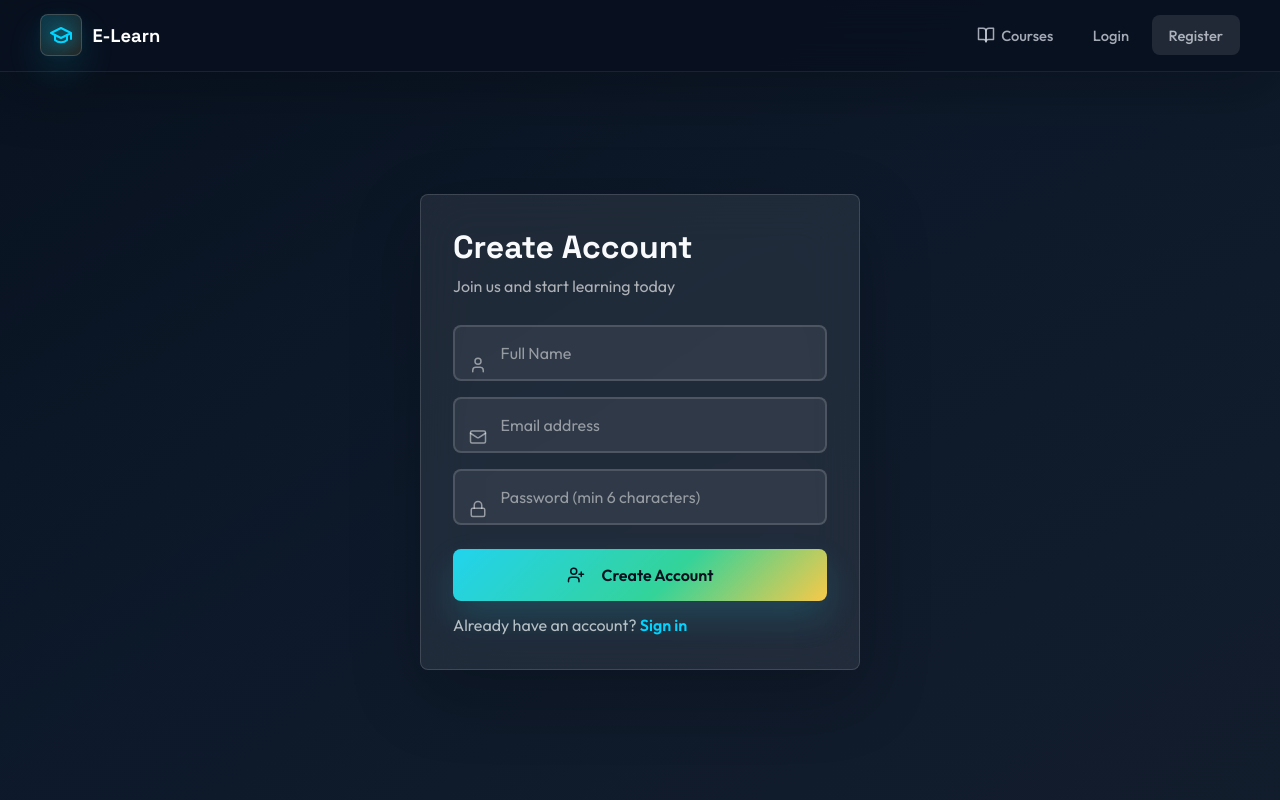
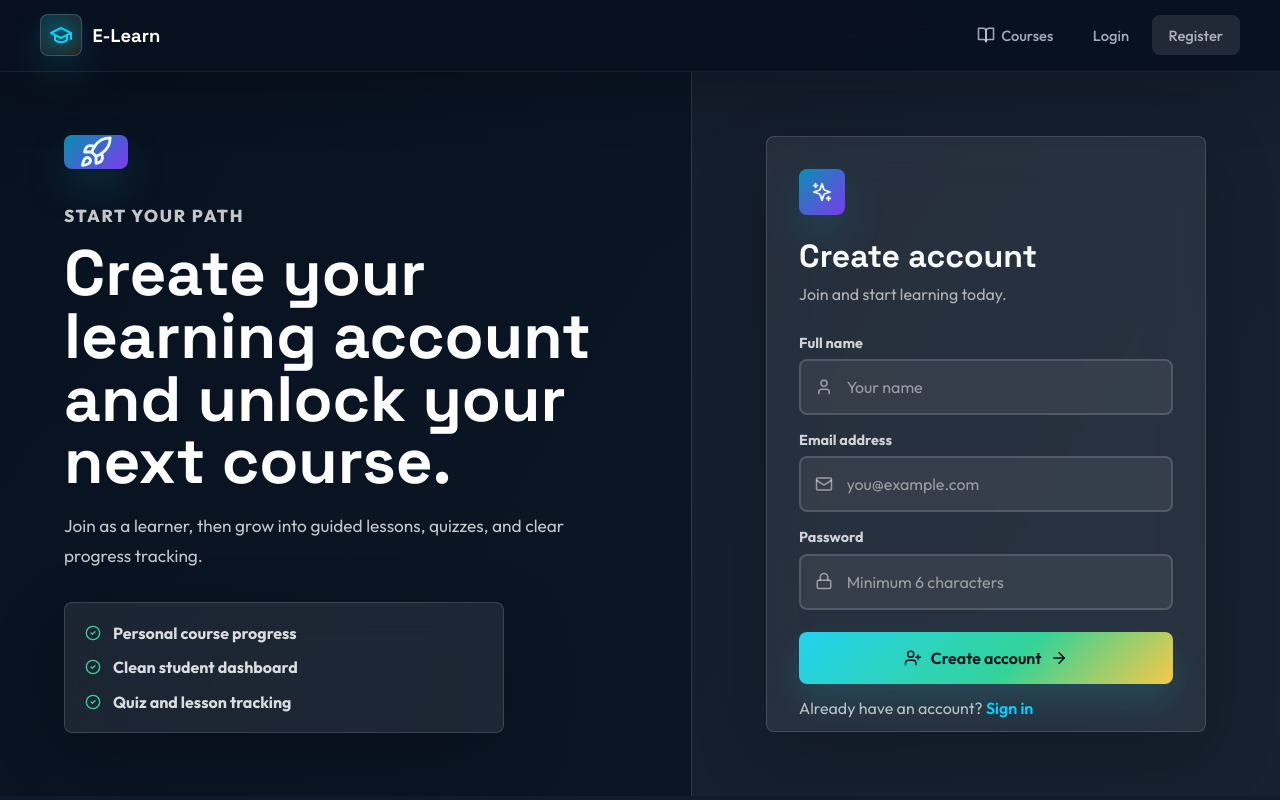
Before and after one commit to yared2124/E-learning-platform, a React (Vite) app in the folder frontend/: page /register in a window 1280 px wide. Built offline with nearby package versions, Linux system fonts and the light colour scheme.

Commit message:
style updated

```diff
--- a/frontend/src/pages/Register.jsx
+++ b/frontend/src/pages/Register.jsx
@@ -1,7 +1,16 @@
 import { useState } from "react";
 import { useAuth } from "../contexts/AuthContext";
 import { Link } from "react-router-dom";
-import { UserPlus, User, Mail, Lock, Sparkles } from "lucide-react";
+import {
+  ArrowRight,
+  CheckCircle2,
+  Lock,
+  Mail,
+  Rocket,
+  Sparkles,
+  User,
+  UserPlus,
+} from "lucide-react";
 
 export default function Register() {
   const [name, setName] = useState("");
@@ -20,65 +29,78 @@ export default function Register() {
   };
 
   return (
-    <div className="auth-container">
-      <div className="glass-card auth-card">
-        <div className="auth-glow"></div>
-        <h2 className="auth-title">Create Account</h2>
-        <p className="auth-subtitle">Join us and start learning today</p>
+    <div className="auth-page">
+      <section className="auth-visual register-visual">
+        <div className="auth-brand-mark">
+          <Rocket size={34} />
+        </div>
+        <p className="eyebrow">Start your path</p>
+        <h1>Create your learning account and unlock your next course.</h1>
+        <p>
+          Join as a learner, then grow into guided lessons, quizzes, and clear
+          progress tracking.
+        </p>
+        <div className="auth-benefits">
+          <span><CheckCircle2 size={16} /> Personal course progress</span>
+          <span><CheckCircle2 size={16} /> Clean student dashboard</span>
+          <span><CheckCircle2 size={16} /> Quiz and lesson tracking</span>
+        </div>
+      </section>
 
-        {error && (
-          <div
-            className="form-error"
-            style={{ textAlign: "center", marginBottom: "1rem" }}
-          >
-            {error}
+      <section className="auth-panel">
+        <div className="auth-card">
+          <div className="auth-icon">
+            <Sparkles size={22} />
           </div>
-        )}
+          <h2 className="auth-title">Create account</h2>
+          <p className="auth-subtitle">Join and start learning today.</p>
+
+          {error && <div className="form-error auth-error">{error}</div>}
 
           <form onSubmit={handleSubmit} className="auth-form">
-          <div className="input-wrapper">
+            <label className="input-wrapper">
+              <span>Full name</span>
+              <User className="input-icon" size={18} />
               <input
                 type="text"
-              placeholder="Full Name"
+                placeholder="Your name"
                 value={name}
                 onChange={(e) => setName(e.target.value)}
                 className="input-3d"
                 required
               />
-            <User className="input-icon" size={18} />
-          </div>
+            </label>
 
-          <div className="input-wrapper">
+            <label className="input-wrapper">
+              <span>Email address</span>
+              <Mail className="input-icon" size={18} />
               <input
                 type="email"
-              placeholder="Email address"
+                placeholder="you@example.com"
                 value={email}
                 onChange={(e) => setEmail(e.target.value)}
                 className="input-3d"
                 required
               />
-            <Mail className="input-icon" size={18} />
-          </div>
+            </label>
 
-          <div className="input-wrapper">
+            <label className="input-wrapper">
+              <span>Password</span>
+              <Lock className="input-icon" size={18} />
               <input
                 type="password"
-              placeholder="Password (min 6 characters)"
+                placeholder="Minimum 6 characters"
                 value={password}
                 onChange={(e) => setPassword(e.target.value)}
                 className="input-3d"
                 required
               />
-            <Lock className="input-icon" size={18} />
-          </div>
+            </label>
 
-          <button
-            type="submit"
-            className="btn-3d"
-            style={{ width: "100%", marginTop: "0.5rem" }}
-          >
-            <UserPlus size={18} style={{ marginRight: "8px" }} />
-            Create Account
+            <button type="submit" className="btn-3d auth-submit">
+              <UserPlus size={18} />
+              Create account
+              <ArrowRight size={18} />
             </button>
           </form>
 
@@ -86,6 +108,7 @@ export default function Register() {
             Already have an account? <Link to="/login">Sign in</Link>
           </p>
         </div>
+      </section>
     </div>
   );
 }
```
Lines whose indentation alone changed are shown as unchanged.
